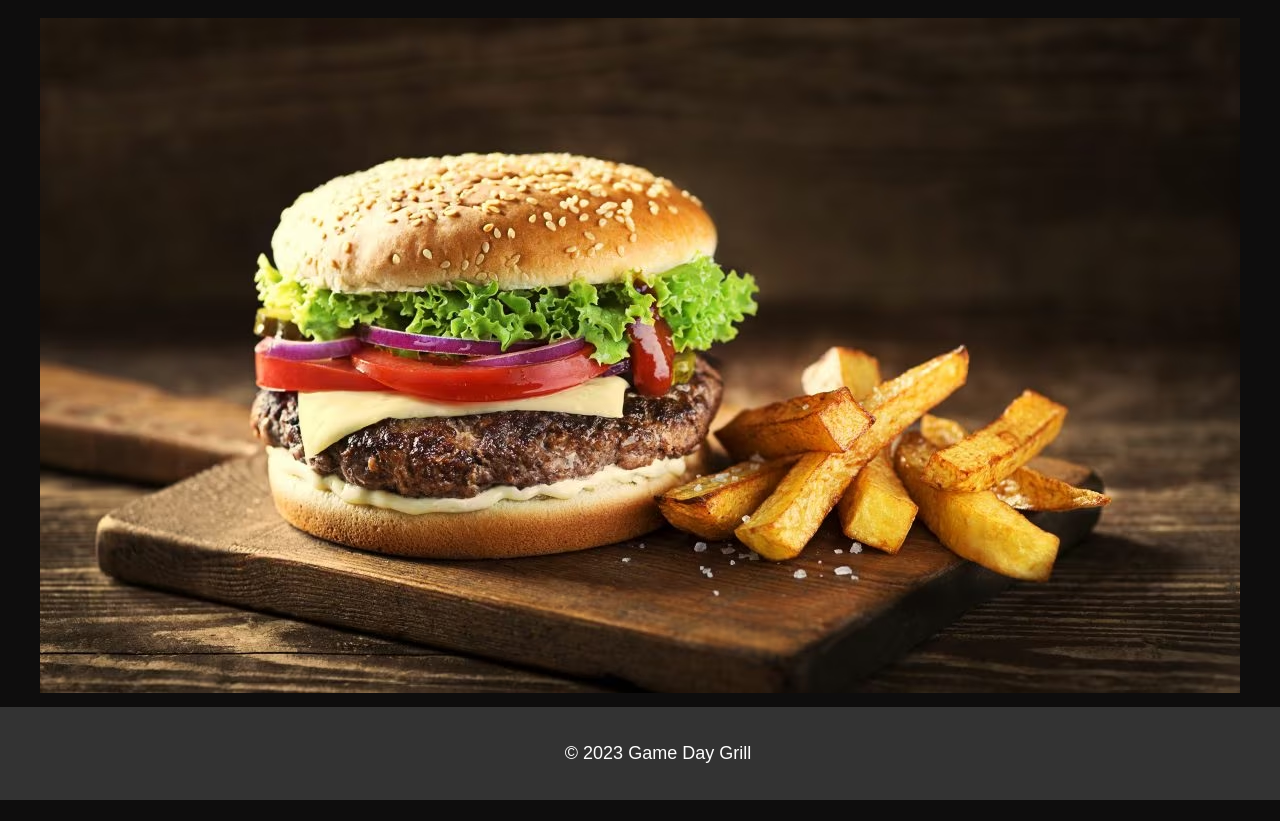
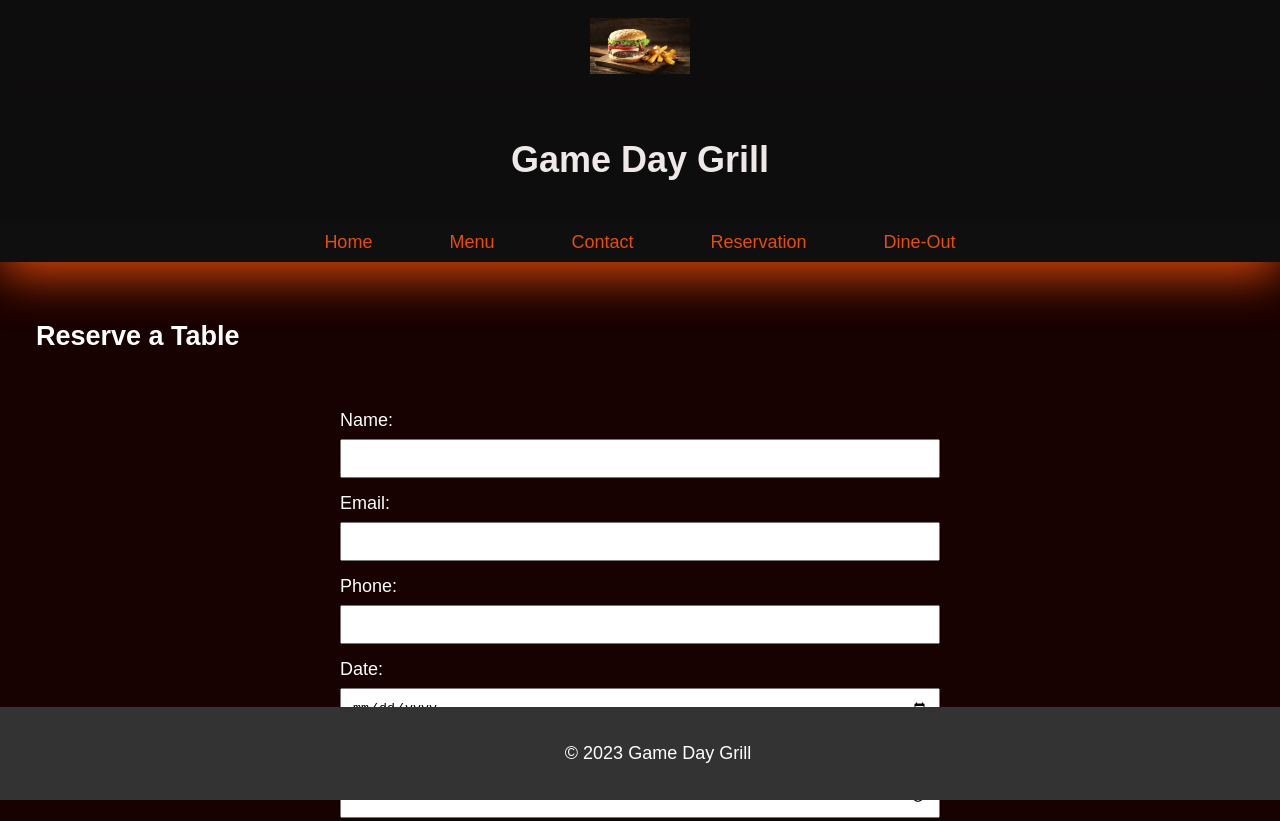
Before and after one commit to rentedcookie85/Game-Day-Grill, a website: page Reservation_form.html in a window 1280 px wide. Shown: the top 821 px of the page. Drawn offline with Linux system fonts and the light colour scheme; files that its build step writes are made by us from their sources.

Commit message:
Update Reservation_form.html

```diff
--- a/Reservation_form.html
+++ b/Reservation_form.html
@@ -23,7 +23,9 @@
             text-align: center;
             padding: 1em;
         }
-
+#logo {
+            max-width: 100px; /* Adjust the max-width as needed */
+        }
         nav {
             background-color: #0f0f0f;
             padding: 0.5em;
```
